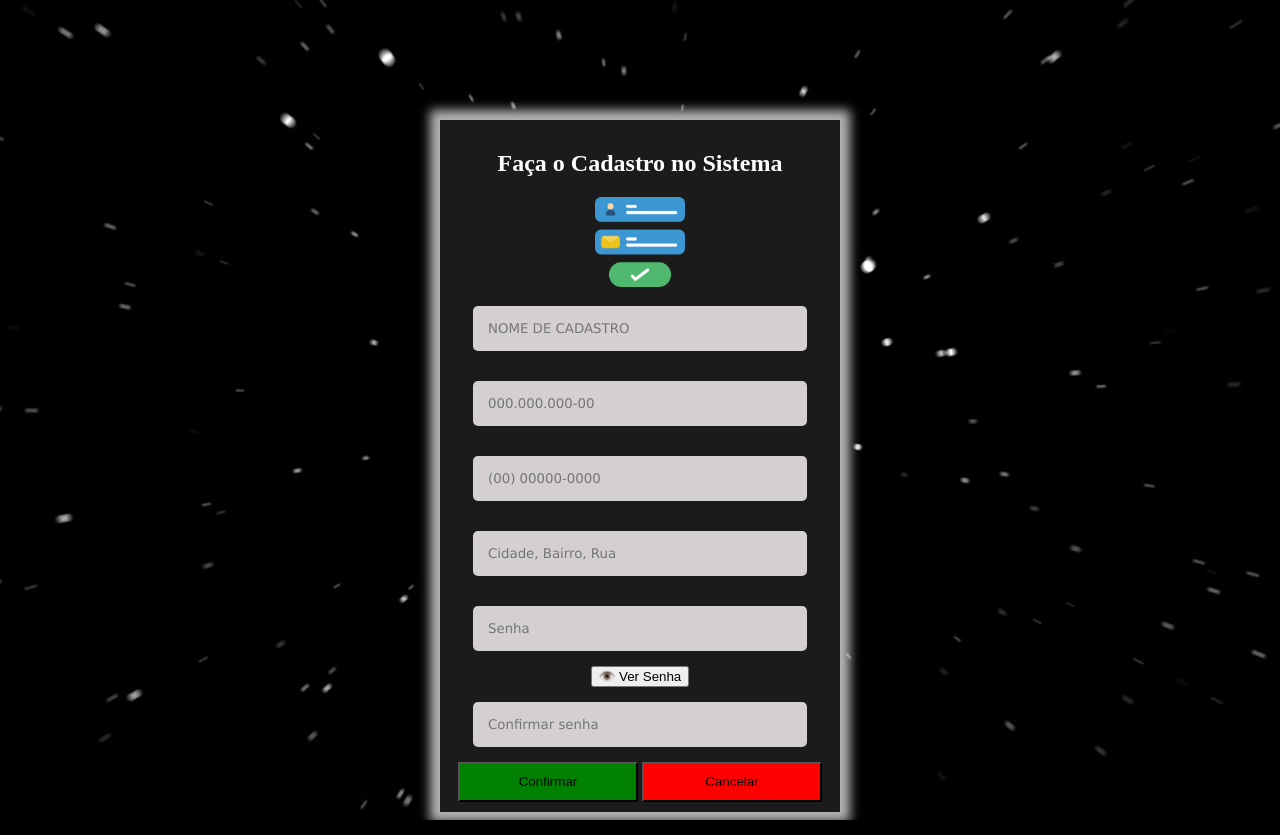
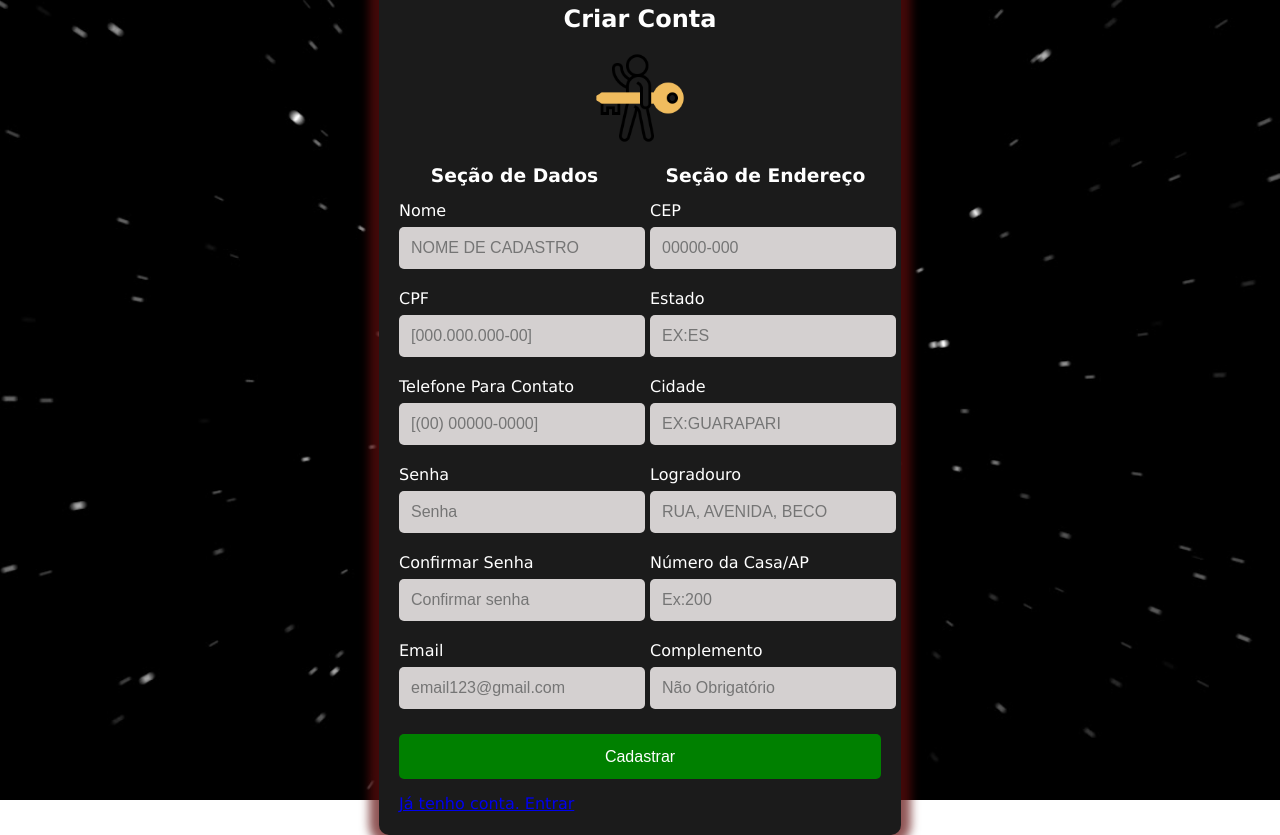
Before and after one commit to samu-ps/Programinhas, a PHP site: page / in a window 1280 px wide. Run offline with PHP 8.4, Linux system fonts and the light colour scheme.

Commit message:
pronto(acho)

```diff
--- a/Cadastro/estilo/estilo2.css
+++ b/Cadastro/estilo/estilo2.css
@@ -1,60 +1,111 @@
-body{
-    background-color: black;
-    overflow: hidden;
-    background-image: url(../img/bg.jpg);
-    background-size: cover;
-    background-position: center;
-    background-repeat: no-repeat;
+/* Estilo geral do corpo */
+body {
+    background-image: url(../img/bg.jpg); /* Imagem de fundo */
+    background-size: cover; /* Cobre toda a tela */
+    background-position: center; /* Centraliza a imagem de fundo */
+    background-repeat: no-repeat; /* Não repete a imagem de fundo */
+    margin: 0;
+    font-family: 'Lucida Sans', 'Lucida Sans Regular', 'Lucida Grande', 'Lucida Sans Unicode', Geneva, Verdana, sans-serif;
+    display: flex;
+    justify-content: center;
+    align-items: center;
+    height: 100vh; /* Centraliza verticalmente */
 }
-.formulario{
+
+/* Estilo do formulário */
+.formulario {
     position: relative;
     background-color: #1b1b1b;
-    max-width: 400px;
-    padding: 10px 10px 10px 10px;
+    max-width: 800px; /* Aumenta a largura para acomodar as seções lado a lado */
+    padding: 20px; /* Mais espaçamento interno */
     text-align: center;
-    box-shadow: 0px 0px 10px 10px rgba(255, 255, 255, 0.7) ;
+    box-shadow: 0px 0px 10px 10px rgba(95, 13, 13, 0.7);
+    border-radius: 10px; /* Bordas arredondadas */
 }
-.formulario h2{
+
+/* Título do formulário */
+.formulario h2 {
     color: white;
+    margin-bottom: 20px;
 }
-.usuario{
-    width: 400px;
-    margin: auto;
-    margin-top: 120px;
+
+/* Estilo da seção de usuário */
+.usuario {
+    display: flex;
+    justify-content: center;
+    align-items: center;
+    width: 100%;
 }
-.formulario input{
-    font-family: 'Lucida Sans', 'Lucida Sans Regular', 'Lucida Grande', 'Lucida Sans Unicode', Geneva, Verdana, sans-serif;
+
+/* Estilo do formulário e layout */
+.formulario form {
+    display: flex;
+    flex-direction: column; /* Alinha os elementos verticalmente */
+    gap: 20px; /* Espaçamento entre as seções */
+    width: 100%;
+}
+
+/* Estilo das seções */
+.secao-container {
+    display: flex; /* Coloca as seções lado a lado */
+    gap: 20px; /* Espaçamento entre as seções */
+    justify-content: space-between;
+}
+
+.secao {
+    flex: 1; /* Faz as seções ocuparem o mesmo espaço */
+    text-align: center;
+}
+
+.formulario .secao h3 {
+    color: white;
+    margin-bottom: 10px;
+}
+
+/* Estilo dos inputs */
+.formulario input {
+    width: 96%; /* Inputs ocupam quase toda a largura da seção */
+    padding: 12px; /* Ajuste no espaçamento interno */
+    margin: 5px 0; /* Espaçamento entre os inputs */
     border: 0;
     border-radius: 5px;
     background: #d4d0d0;
-    width: 80%;
-    margin: 15px 5px 15px;
-    padding: 15px;
-    font-size: 10;
-    outline: 0;
+    font-size: 16px; /* Tamanho da fonte maior */
+    outline: none;
 }
-.Nome{
-    text-transform: uppercase;
+.formulario p{
+    color: white;
+    margin: 15px 0 2px; /* Espaçamento entre os parágrafos */
+    text-align: left;
 }
-.ver:hover{
+/* Botão cancelar */
+.cancel {
+    background-color: red;
+    width: 100%;
+    height: 45px; /* Altura ajustada */
+    color: white;
+    border: none;
+    border-radius: 5px;
     cursor: pointer;
+    font-size: 16px; /* Tamanho da fonte maior */
 }
-.cancel{
-    background-color: red;
-    width: 180px;
-    height: 40px;
 
+.cancel:hover {
+    background-color: #d82d2d;
 }
-.confirm{
+
+/* Botão confirmar */
+.confirm {
     background-color: green;
-    width: 180px;
-    height: 40px;
+    width: 100%;
+    height: 45px; /* Altura ajustada */
+    color: white;
+    border: none;
+    border-radius: 5px;
+    cursor: pointer;
+    font-size: 16px; /* Tamanho da fonte maior */
 }
-.cancel:hover{
-    cursor: pointer;
-    background-color: #ac2020;
+
+.confirm:hover {
+    background-color: #28a745;
 }
-.confirm:hover{
-    cursor: pointer;
-    background-color: rgb(3, 100, 3);
-}
--- a/Cadastro/index.html
+++ b/Cadastro/index.html
@@ -7,24 +7,50 @@
     <meta name="viewport" content="width=device-width, initial-scale=1.0">
     <title>Projeto Cadastro</title>
     <link rel="stylesheet" href="./estilo/estilo2.css">
-        <script src="./script/scripts.js"></script>
 </head>
 <body>
     <div class="usuario">
         <div class="formulario">
-                <h2>Faça o Cadastro no Sistema</h2>
-                <img src="./img/signup.png" alt="Key" width="90px" height="90px">
+            <h2>Criar Conta</h2>
+            <img src="./img/key.png" alt="Key" width="90px" height="90px">
             <form action="#">
-                    <input type="text" class="Nome" placeholder="Nome de Cadastro" required>
-                    <input type="text" id="cpf" class="CPF" placeholder="000.000.000-00" required >
-                    <input type="text" id="telefone" class="Tel" placeholder="(00) 00000-0000"  required>
-                    <input type="text" class="End" placeholder="Cidade, Bairro, Rua" required>
-                    <input type="password" id="senha" class="senha" placeholder="Senha" required > <button id="versenha" class="ver" type="button" onclick="toggleSenha()">👁️ Ver Senha</button>
-                    <input type="password" id="csenha" class="csenha" placeholder="Confirmar senha" required >
-                    <button class="confirm">Confirmar</button>
-                    <button class="cancel">Cancelar</button>
-                </form>
+                <div class="secao-container">
+                    <div class="secao">
+                        <h3>Seção de Dados</h3>
+                        <p>Nome</p>
+                        <input type="text" class="Nome" placeholder="Nome de Cadastro" style="text-transform: uppercase;" required>
+                        <p>CPF</p>
+                        <input type="text" id="cpf" placeholder="[000.000.000-00]" required>
+                        <p>Telefone Para Contato</p>
+                        <input type="text" id="telefone" placeholder="[(00) 00000-0000]" required>
+                        <p>Senha</p>
+                        <input type="password" class="senha" placeholder="Senha" required>
+                        <p>Confirmar Senha</p>
+                        <input type="password" class="csenha" placeholder="Confirmar senha" required>
+                        <p>Email</p>
+                        <input type="text" class="email" placeholder="email123@gmail.com" required>
+                    </div>
+                    <div class="secao">
+                        <h3>Seção de Endereço</h3>
+                        <p>CEP</p>
+                        <input type="text" class="endereco" placeholder="00000-000" required>
+                        <p>Estado</p>
+                        <input type="text" class="endereco" placeholder="Ex:ES" style="text-transform: uppercase;" maxlength="2" required>
+                        <p>Cidade</p>
+                        <input type="text" class="endereco" placeholder="Ex:Guarapari" style="text-transform: uppercase;" required>
+                        <p>Logradouro</p>
+                        <input type="text" class="endereco" placeholder="Rua, Avenida, Beco" style="text-transform: uppercase;" required>
+                        <p>Número da Casa/AP</p>
+                        <input type="text" class="endereco" placeholder="Ex:200" required>
+                        <p>Complemento</p>
+                        <input type="text" class="endereco" placeholder="Não Obrigatório">
                     </div>
                 </div>
+                <button type="button" class="confirm">Cadastrar</button>
+            </form>
+            <p><a href="./index2.html">Já tenho conta. Entrar</a></p>
+        </div>
+    </div>
+    <script src="./script/scripts.js"></script>
 </body>
 </html>
--- a/Cadastro/script/scripts.js
+++ b/Cadastro/script/scripts.js
@@ -28,15 +28,3 @@
 
     e.target.value = value;
 });
-// Função ver/esconder senha
-    function toggleSenha() {
-        let input=document.getElementById("senha");
-        let button=document.getElementById("versenha");
-        if (input.type==="password") {
-            input.type="text"; // Mostra a senha
-            button.textContent="🙈 Esconder Senha";
-        } else {
-            input.type="password"; // Oculta a senha
-            button.textContent="👁️ Ver Senha";
-        }
-    }
```
Also changed, not shown: Cadastro/index2.html (added, +28 -0 lines). Lines whose indentation alone changed are shown as unchanged.
